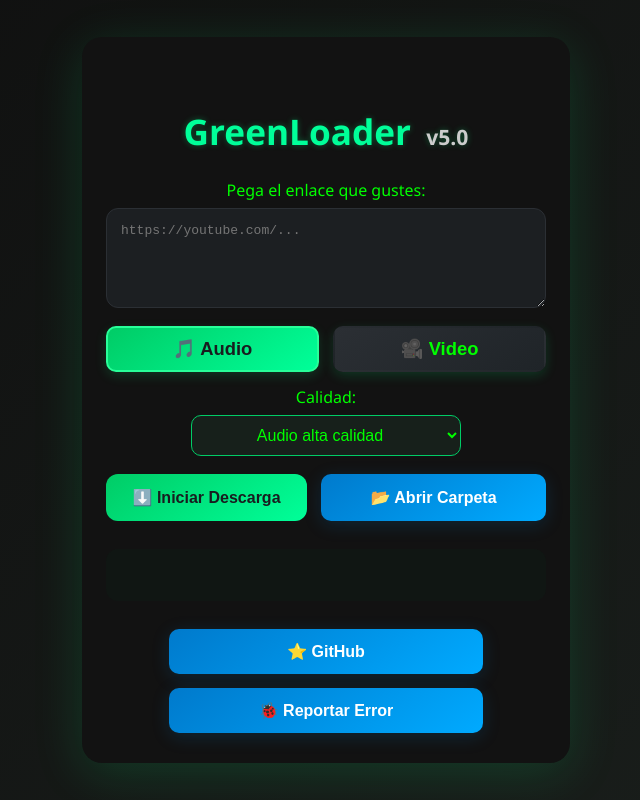
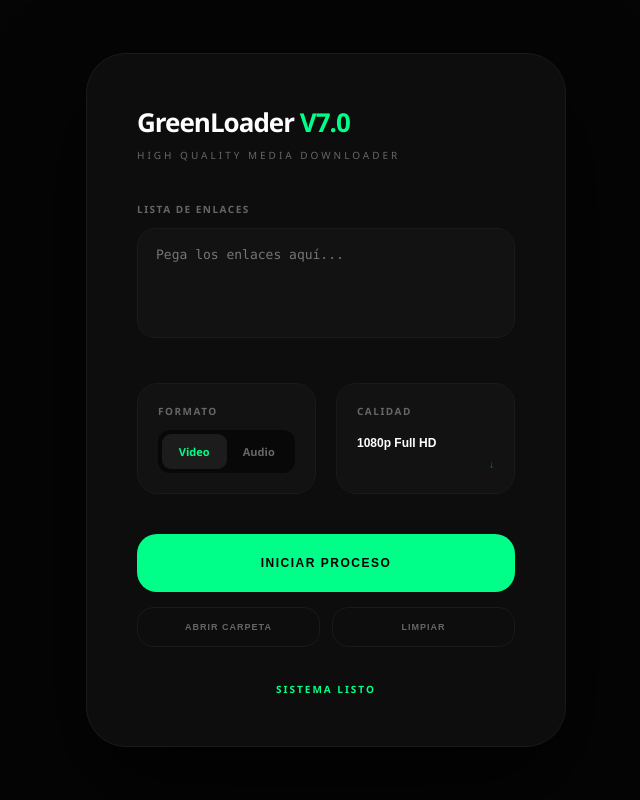
Before and after one commit to Andreslan327/GreenLoader, a plain HTML site: page index.html in a window 1280 px wide. Shown: the whole page, without its empty margins (314-954 px from the left). Drawn offline with Linux system fonts and the light colour scheme.

Commit message:
GreenLoader V7.0

```diff
--- a/index.html
+++ b/index.html
@@ -1,125 +1,98 @@
 <!DOCTYPE html>
 <html lang="es">
 <head>
-  <meta charset="UTF-8" />
-  <title>GreenLoader V5.0</title>
-  <link rel="stylesheet" href="styles.css" />
+    <meta charset="UTF-8">
+    <link rel="stylesheet" href="style.css">
 </head>
 <body>
-  <div class="main-content centered">
-    <h2>GreenLoader <span class="version">v5.0</span></h2>
+    <div class="main-wrapper">
+        <div class="glass-container">
+            <header class="reveal">
+                <h1>GreenLoader <span class="accent">V7.0</span></h1>
+                <p class="tagline">High Quality Media Downloader</p>
+            </header>
 
-    <label for="urlInput">Pega el enlace que gustes:</label>
-    <textarea id="urlInput" placeholder="https://youtube.com/..." autocomplete="off"></textarea>
-
-    <div class="toggle-type">
-      <button id="audioTypeBtn" class="active">🎵 Audio</button>
-      <button id="videoTypeBtn">🎥 Video</button>
+            <div class="input-group reveal" style="transition-delay: 0.1s;">
+                <label>LISTA DE ENLACES</label>
+                <textarea id="urlInput" placeholder="Pega los enlaces aquí..."></textarea>
             </div>
 
-    <div class="quality-container">
-      <label for="qualitySelect">Calidad:</label>
+            <div class="options-grid">
+                <div class="inner-box reveal" style="transition-delay: 0.2s;">
+                    <label>FORMATO</label>
+                    <div class="selector-tabs">
+                        <div id="videoBtn" class="tab active" onclick="setMode('video')">Video</div>
+                        <div id="audioBtn" class="tab" onclick="setMode('audio')">Audio</div>
+                    </div>
+                </div>
+
+                <div class="inner-box reveal" style="transition-delay: 0.3s;">
+                    <label>CALIDAD</label>
                     <select id="qualitySelect"></select>
                 </div>
-
-    <div class="buttons">
-      <button id="downloadBtn" class="pulse">⬇️ Iniciar Descarga</button>
-      <button id="openFolderBtn" class="link-btn">📂 Abrir Carpeta</button>
             </div>
 
-    <pre id="output"></pre>
+            <div class="action-area reveal" style="transition-delay: 0.4s;">
+                <button id="downloadBtn" onclick="startDownload()">INICIAR PROCESO</button>
+                <div class="footer-btns">
+                    <button class="secondary-btn" onclick="pywebview.api.open_folder()">ABRIR CARPETA</button>
+                    <button class="secondary-btn" onclick="clearAll()">LIMPIAR</button>
+                </div>
+            </div>
 
-    <div class="link-buttons">
-      <button id="starGithubBtn" class="link-btn">⭐ GitHub</button>
-      <button id="reportIssueBtn" class="link-btn">🐞 Reportar Error</button>
+            <div id="output" class="reveal" style="transition-delay: 0.5s;">SISTEMA LISTO</div>
         </div>
     </div>
 
     <script>
-    const audioBtn = document.getElementById('audioTypeBtn');
-    const videoBtn = document.getElementById('videoTypeBtn');
-    const qualitySelect = document.getElementById('qualitySelect');
-    const downloadBtn = document.getElementById('downloadBtn');
-    const output = document.getElementById('output');
-    const openFolderBtn = document.getElementById('openFolderBtn');
-    const githubBtn = document.getElementById('starGithubBtn');
-    const reportBtn = document.getElementById('reportIssueBtn');
-
-    let currentType = 'audio';
-
+        let currentType = 'video';
         const qualities = {
-      audio: [
-        { value: 'audio_best', text: 'Audio alta calidad' },
-        { value: 'audio_low', text: 'Audio baja calidad' }
-      ],
-      video: [
-        { value: '1080', text: '1080p (Alta)' },
-        { value: '720', text: '720p (Media)' },
-        { value: '480', text: '480p (Baja)' },
-        { value: 'best', text: 'Mejor calidad disponible' }
-      ]
+            video: [{v:'1080', t:'1080p Full HD'}, {v:'720', t:'720p HD'}, {v:'best', t:'Mejor disponible'}],
+            audio: [{v:'audio_best', t:'MP3 320kbps'}, {v:'audio_low', t:'MP3 128kbps'}]
         };
 
-    function updateQualityOptions() {
-      qualitySelect.innerHTML = '';
-      qualities[currentType].forEach(opt => {
-        const option = document.createElement('option');
-        option.value = opt.value;
-        option.textContent = opt.text;
-        qualitySelect.appendChild(option);
+        function setMode(type) {
+            currentType = type;
+            document.getElementById('audioBtn').classList.toggle('active', type === 'audio');
+            document.getElementById('videoBtn').classList.toggle('active', type === 'video');
+            updateOptions();
+        }
+
+        function updateOptions() {
+            const select = document.getElementById('qualitySelect');
+            select.innerHTML = '';
+            qualities[currentType].forEach(q => {
+                const opt = document.createElement('option');
+                opt.value = q.v; opt.innerText = q.t;
+                select.appendChild(opt);
             });
         }
 
-    audioBtn.onclick = () => {
-      currentType = 'audio';
-      audioBtn.classList.add('active');
-      videoBtn.classList.remove('active');
-      updateQualityOptions();
-    };
+        async function startDownload() {
+            const urls = document.getElementById('urlInput').value.trim();
+            const quality = document.getElementById('qualitySelect').value;
+            const out = document.getElementById('output');
+            const btn = document.getElementById('downloadBtn');
 
-    videoBtn.onclick = () => {
-      currentType = 'video';
-      videoBtn.classList.add('active');
-      audioBtn.classList.remove('active');
-      updateQualityOptions();
-    };
+            if (!urls) { out.innerText = "Inserte enlaces"; return; }
 
-    updateQualityOptions();
+            btn.disabled = true;
+            btn.innerText = "PROCESANDO...";
+            out.innerText = "Descargando medios...";
 
-    downloadBtn.onclick = () => {
-      output.textContent = '⬇️ Su descarga comenzó, espere.\n';
+            const res = await pywebview.api.descargar(urls, currentType, quality);
 
-      const urls = document.getElementById('urlInput').value
-        .split('\n')
-        .map(u => u.trim())
-        .filter(u => u.length > 0);
+            out.innerText = res;
+            btn.disabled = false;
+            btn.innerText = "INICIAR PROCESO";
+        }
 
-      const quality = qualitySelect.value;
+        function clearAll() {
+            document.getElementById('urlInput').value = "";
+            document.getElementById('output').innerText = "Sistema listo";
+        }
 
-      for (const url of urls) {
-        window.electronAPI.downloadMedia({ type: currentType, url, quality });
-      }
-    };
-
-    openFolderBtn.onclick = () => {
-      window.electronAPI.openDownloadFolder();
-    };
-
-    githubBtn.onclick = () => {
-      window.electronAPI.openExternalLink("https://github.com/Andreslan327/GreenLoader");
-    };
-
-    reportBtn.onclick = () => {
-      window.electronAPI.openExternalLink("https://github.com/Andreslan327/GreenLoader/discussions/new?category=reportes");
-    };
-
-    window.electronAPI.onDownloadSuccess((_event, data) => {
-      output.textContent = `✅ Su descarga finalizó, abra la carpeta para ver los archivos.\n`;
-    });
-
-    window.electronAPI.onDownloadError((_event, err) => {
-      output.textContent += `❌ ${err.error}\n`;
-    });
+        updateOptions();
     </script>
 </body>
 </html>
--- /dev/null
+++ b/style.css
@@ -0,0 +1,226 @@
+:root {
+    --bg-color: #050505;
+    --container-bg: #0d0d0d;
+    --accent: #00ff88;
+    --text-main: #ffffff;
+    --text-dim: #666666;
+    --border: #1a1a1a;
+    --transition: all 0.5s cubic-bezier(0.16, 1, 0.3, 1);
+}
+
+* { box-sizing: border-box; outline: none; -webkit-font-smoothing: antialiased; }
+
+body {
+    background-color: var(--bg-color);
+    color: var(--text-main);
+    font-family: 'Segoe UI', system-ui, sans-serif;
+    margin: 0;
+    display: flex;
+    justify-content: center;
+    align-items: center;
+    height: 100vh;
+    overflow: hidden;
+}
+
+/* Animación suave de entrada */
+@keyframes revealApp {
+    from { opacity: 0; transform: translateY(30px) scale(0.98); }
+    to { opacity: 1; transform: translateY(0) scale(1); }
+}
+
+.reveal {
+    opacity: 0;
+    animation: revealApp 1s cubic-bezier(0.16, 1, 0.3, 1) forwards;
+}
+
+.glass-container {
+    background: var(--container-bg);
+    width: 480px;
+    padding: 50px;
+    border-radius: 40px;
+    border: 1px solid var(--border);
+    box-shadow: 0 40px 100px rgba(0, 0, 0, 0.8);
+    transition: var(--transition);
+}
+
+.glass-container:hover {
+    border-color: #252525;
+    box-shadow: 0 40px 100px rgba(0, 0, 0, 0.9), 0 0 50px rgba(0, 255, 136, 0.02);
+}
+
+header h1 {
+    font-size: 26px;
+    font-weight: 800;
+    margin: 0;
+    letter-spacing: -1px;
+}
+
+.accent { color: var(--accent); }
+
+.tagline {
+    font-size: 10px;
+    color: var(--text-dim);
+    letter-spacing: 3px;
+    text-transform: uppercase;
+    margin-top: 8px;
+}
+
+label {
+    display: block;
+    font-size: 10px;
+    font-weight: 700;
+    color: var(--text-dim);
+    margin-bottom: 12px;
+    letter-spacing: 1.5px;
+}
+
+.input-group { margin: 40px 0; }
+
+textarea {
+    width: 100%;
+    height: 110px;
+    background: #121212;
+    border: 1px solid var(--border);
+    border-radius: 18px;
+    color: #fff;
+    padding: 18px;
+    font-family: 'Consolas', monospace;
+    font-size: 13px;
+    resize: none;
+    transition: var(--transition);
+}
+
+textarea:focus {
+    border-color: var(--accent);
+    background: #161616;
+}
+
+.options-grid {
+    display: grid;
+    grid-template-columns: 1fr 1fr;
+    gap: 20px;
+    margin-bottom: 40px;
+}
+
+.inner-box {
+    position: relative;
+    background: #121212;
+    padding: 20px;
+    border-radius: 20px;
+    border: 1px solid var(--border);
+}
+
+.selector-tabs {
+    display: flex;
+    background: #080808;
+    border-radius: 12px;
+    padding: 4px;
+}
+
+.tab {
+    flex: 1;
+    text-align: center;
+    font-size: 11px;
+    font-weight: 700;
+    padding: 10px;
+    cursor: pointer;
+    border-radius: 9px;
+    color: var(--text-dim);
+    transition: var(--transition);
+}
+
+.tab.active {
+    background: #1c1c1c;
+    color: var(--accent);
+}
+
+/* FIX DEL SELECTOR - AHORA VISIBLE */
+select {
+    width: 100%;
+    background: transparent;
+    border: none;
+    color: #fff;
+    font-size: 12px;
+    font-weight: 700;
+    cursor: pointer;
+    appearance: none;
+    -webkit-appearance: none;
+}
+
+select option {
+    background-color: #121212; /* Fondo de la lista */
+    color: #fff;               /* Texto de la lista */
+    padding: 15px;
+}
+
+.inner-box:has(select)::after {
+    content: '↓';
+    font-size: 10px;
+    color: var(--accent);
+    position: absolute;
+    right: 20px;
+    bottom: 22px;
+    pointer-events: none;
+    opacity: 0.5;
+}
+
+#downloadBtn {
+    width: 100%;
+    background: var(--accent);
+    color: #000;
+    border: none;
+    padding: 22px;
+    border-radius: 20px;
+    font-weight: 800;
+    font-size: 12px;
+    letter-spacing: 1.5px;
+    cursor: pointer;
+    transition: var(--transition);
+}
+
+#downloadBtn:hover {
+    transform: scale(1.02);
+    box-shadow: 0 15px 35px rgba(0, 255, 136, 0.25);
+}
+
+#downloadBtn:disabled {
+    background: #1a1a1a;
+    color: #444;
+    cursor: not-allowed;
+    transform: none;
+}
+
+.footer-btns {
+    display: grid;
+    grid-template-columns: 1fr 1fr;
+    gap: 12px;
+    margin-top: 15px;
+}
+
+.secondary-btn {
+    background: transparent;
+    border: 1px solid var(--border);
+    color: var(--text-dim);
+    padding: 14px;
+    border-radius: 16px;
+    font-size: 9px;
+    font-weight: 800;
+    letter-spacing: 1px;
+    cursor: pointer;
+    transition: var(--transition);
+}
+
+.secondary-btn:hover {
+    color: #fff;
+    border-color: #333;
+    background: rgba(255,255,255,0.02);
+}
+
+#output {
+    margin-top: 35px;
+    text-align: center;
+    font-size: 10px;
+    color: var(--accent);
+    letter-spacing: 2px;
+    font-weight: 600;
+}
--- a/styles.css
+++ /dev/null
@@ -1,234 +0,0 @@
-/* === Fondo general === */
-body {
-  background: linear-gradient(135deg, #0f0f0f, #1a1f1c);
-  color: #00ff99;
-  font-family: 'Segoe UI', Arial, sans-serif;
-  margin: 0;
-  padding: 0;
-  min-height: 100vh;
-  display: flex;
-  align-items: center;
-  justify-content: center;
-  animation: fadeIn 1s ease-in;
-}
-
-@keyframes fadeIn {
-  from { opacity: 0; transform: scale(0.98); }
-  to { opacity: 1; transform: scale(1); }
-}
-
-/* === Contenedor principal === */
-.centered {
-  display: flex;
-  flex-direction: column;
-  align-items: center;
-  width: 100%;
-  max-width: 440px;
-  margin: auto;
-  background: #121212;
-  border-radius: 20px;
-  box-shadow: 0 10px 50px rgba(0, 255, 128, 0.15);
-  padding: 40px 24px 30px 24px;
-  animation: slideUp 0.6s ease-out;
-}
-
-@keyframes slideUp {
-  from { transform: translateY(20px); opacity: 0; }
-  to { transform: translateY(0); opacity: 1; }
-}
-
-/* === Título === */
-h2 {
-  margin-bottom: 24px;
-  font-size: 2.2em;
-  font-weight: bold;
-  color: #00ff99;
-  text-shadow: 0 0 6px rgba(0, 255, 128, 0.3);
-}
-
-.version {
-  font-size: 0.6em;
-  color: #ccc;
-  margin-left: 6px;
-}
-
-/* === Etiquetas y campos === */
-label {
-  text-align: center;
-  width: 100%;
-  display: block;
-  color: #0f0;
-  margin-bottom: 7px;
-}
-
-textarea {
-  width: 100%;
-  min-height: 100px;
-  max-height: 180px;
-  resize: vertical;
-  background: #1c1f22;
-  color: #e0ffe0;
-  border: 1.5px solid #2b2f34;
-  border-radius: 12px;
-  font-size: 1em;
-  padding: 14px;
-  margin-bottom: 18px;
-  box-sizing: border-box;
-  transition: box-shadow 0.2s ease;
-}
-
-textarea:focus {
-  box-shadow: 0 0 10px rgba(0, 255, 128, 0.35);
-  border-color: #00ff80;
-}
-
-/* === Botones de tipo === */
-.toggle-type {
-  display: flex;
-  width: 100%;
-  gap: 14px;
-  justify-content: center;
-  margin-bottom: 14px;
-}
-
-.toggle-type button {
-  flex: 1;
-  background: linear-gradient(145deg, #2b2f34, #1f2428);
-  color: #0f0;
-  border: none;
-  border-radius: 10px;
-  font-weight: bold;
-  font-size: 1.15em;
-  padding: 10px 0;
-  cursor: pointer;
-  border: 2px solid transparent;
-  transition: all 0.25s ease;
-}
-
-.toggle-type button:hover {
-  transform: scale(1.05);
-  box-shadow: 0 0 10px rgba(0, 255, 128, 0.2);
-}
-
-.toggle-type button.active {
-  background: linear-gradient(145deg, #00cc66, #00ff99);
-  color: #181c1f;
-  border-color: #28ff99;
-}
-
-/* === Selector de calidad === */
-.quality-container {
-  width: 100%;
-  margin-bottom: 18px;
-  display: flex;
-  flex-direction: column;
-  align-items: center;
-}
-
-.quality-container select {
-  background: #17201b;
-  color: #00ff00;
-  border: 1.5px solid #00cc66;
-  border-radius: 10px;
-  padding: 10px 18px;
-  font-size: 1em;
-  width: 85%;
-  max-width: 270px;
-  text-align: center;
-  transition: box-shadow 0.2s ease;
-}
-
-select:focus {
-  box-shadow: 0 0 10px rgba(0, 255, 128, 0.3);
-}
-
-/* === Botones principales === */
-.buttons {
-  display: flex;
-  gap: 14px;
-  width: 100%;
-  margin-bottom: 10px;
-}
-
-button {
-  background: linear-gradient(145deg, #00cc66, #00ff99);
-  color: #181c1f;
-  border: none;
-  border-radius: 12px;
-  font-weight: bold;
-  font-size: 1em;
-  padding: 14px 0;
-  width: 100%;
-  cursor: pointer;
-  transition: all 0.2s ease;
-  box-shadow: 0 4px 12px rgba(0,255,128,0.15);
-  display: flex;
-  align-items: center;
-  justify-content: center;
-  gap: 8px;
-}
-
-button:hover {
-  background: linear-gradient(145deg, #00ff80, #00ffaa);
-  color: #000; /* ← Añade esta línea */
-  transform: translateY(-2px) scale(1.04);
-  box-shadow: 0 6px 20px rgba(0, 255, 128, 0.25);
-}
-
-.pulse {
-  animation: pulse 1.8s infinite;
-}
-
-@keyframes pulse {
-  0% { box-shadow: 0 0 0 0 rgba(0,255,128,0.4); }
-  70% { box-shadow: 0 0 0 10px rgba(0,255,128,0); }
-  100% { box-shadow: 0 0 0 0 rgba(0,255,128,0); }
-}
-
-/* === Consola de salida === */
-#output {
-  background: #101613;
-  color: #04e274;
-  padding: 18px 12px;
-  min-height: 52px;
-  border-radius: 12px;
-  font-family: 'Consolas', monospace;
-  font-size: 1em;
-  text-align: center;
-  margin-top: 18px;
-  margin-bottom: 14px;
-  width: 100%;
-  box-sizing: border-box;
-  white-space: pre-line;
-  transition: background 0.18s ease;
-}
-
-/* === Botones de enlaces === */
-.link-buttons {
-  margin-top: 14px;
-  display: flex;
-  gap: 14px;
-  justify-content: center;
-  flex-wrap: wrap;
-}
-
-.link-btn {
-  background: linear-gradient(145deg, #007acc, #00aaff);
-  color: #fff;
-  padding: 13px 22px;
-  border-radius: 10px;
-  font-weight: bold;
-  font-size: 1em;
-  box-shadow: 0 4px 18px rgba(0, 122, 204, 0.19);
-  transition: background 0.25s ease, box-shadow 0.25s ease, transform 0.2s ease;
-  display: inline-flex;
-  align-items: center;
-  justify-content: center;
-  cursor: pointer;
-}
-
-.link-btn:hover {
-  background: linear-gradient(145deg, #00aaff, #00ccff);
-  box-shadow: 0 6px 20px rgba(0, 122, 204, 0.25);
-  transform: translateY(-2px) scale(1.04);
-}
```
Also changed, not shown: # Créditos y Notas de Uso.md (deleted, +0 -15 lines), Error Codes.md (deleted, +0 -5 lines), package.json (deleted, +0 -12 lines), preload.js (deleted, +0 -9 lines), renderer.js (deleted, +0 -51 lines), GL.png (deleted), README.md (deleted), 8 other files. Lines whose indentation alone changed are shown as unchanged.
